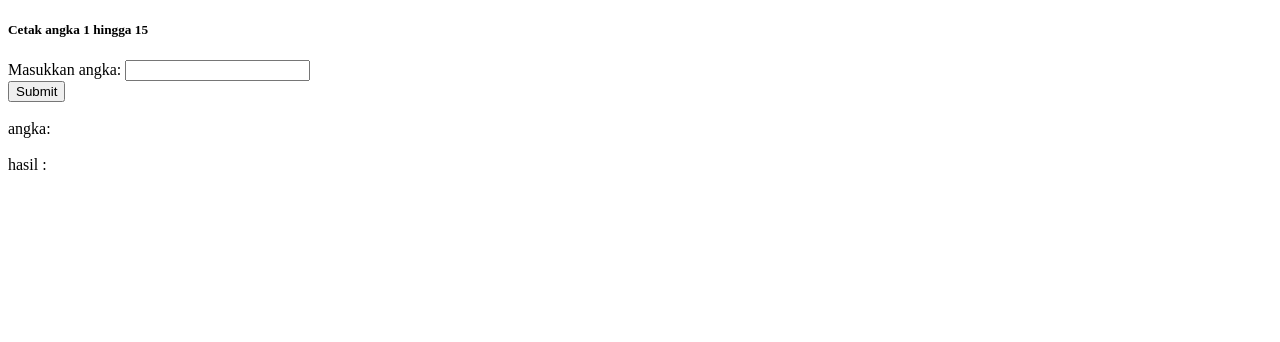
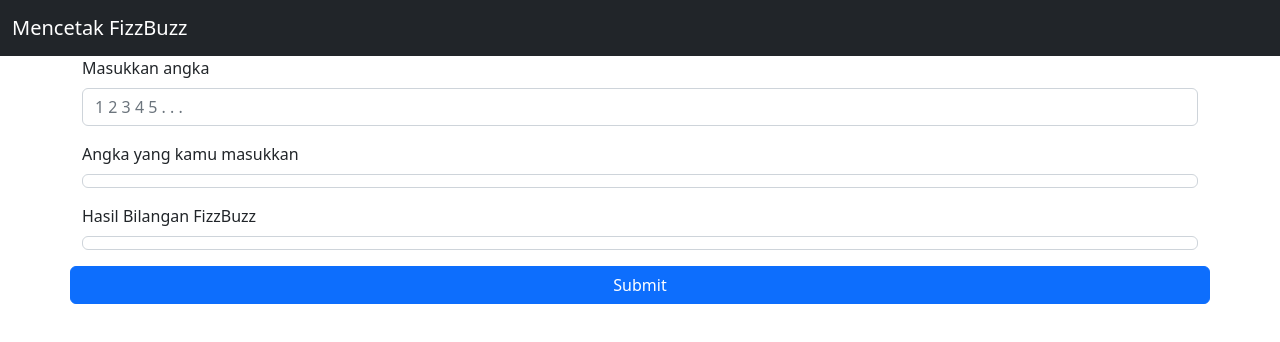
Before and after one commit to yunusf/Rftry_Quest-FizzBuzz, a plain HTML site: page index.html in a window 1280 px wide. Drawn offline with nearby package versions, Linux system fonts and the light colour scheme.

Commit message:
revisi-01_perbarui tampilan

```diff
--- a/index.html
+++ b/index.html
@@ -1,27 +1,43 @@
-<!DOCTYPE html>
+<!doctype html>
 <html lang="en">
     <head>
-    <meta charset="UTF-8">
-    <meta http-equiv="X-UA-Compatible" content="IE=edge">
-    <meta name="viewport" content="width=device-width, initial-scale=1.0">
-    <title>Document</title>
+
+        <meta charset="utf-8">
+        <meta name="viewport" content="width=device-width, initial-scale=1">
+        <title>Bootstrap demo</title>
+        <link href="https://cdn.jsdelivr.net/npm/bootstrap@5.2.2/dist/css/bootstrap.min.css" rel="stylesheet" integrity="sha384-Zenh87qX5JnK2Jl0vWa8Ck2rdkQ2Bzep5IDxbcnCeuOxjzrPF/et3URy9Bv1WTRi" crossorigin="anonymous">
+
     </head>
     <body>
-    <h5>Cetak angka 1 hingga 15</h5>
-    <span>Masukkan angka: </span>
-    <input type="number" id="n_angka">
 
-    <br>
-    <button onclick="prosesFizzBuzz()">Submit</button>
+        <nav class="navbar bg-dark">
+            <div class="container-fluid">
+                <a class="navbar-brand" style="color: white;">Mencetak FizzBuzz</a>
+            </div>
+        </nav>
 
-    <br><br>
-    <div>
-        angka:
-        <div id="t_angka"></div>
-        <br>
-        hasil :
-        <div id="t_hasil"></div>
+        <div class="container">
+            <div class="row">
+                <div class="mb-3">
+                    <label for="n_angka" class="form-label">Masukkan angka</label>
+                    <input type="number" class="form-control" id="n_angka" placeholder="1 2 3 4 5 . . .">
                 </div>
+                <fieldset disabled>
+                    <div class="mb-3">
+                        <label for="t_angka" class="form-label">Angka yang kamu masukkan</label>
+                        <div type="text" class="form-control" id="t_angka"></div>
+                    </div>
+                    <div class="mb-3">
+                        <label for="t_hasil" class="form-label">Hasil Bilangan FizzBuzz</label>
+                        <div type="text" class="form-control" id="t_hasil"></div>
+                    </div>
+                </fieldset>
+                <button class="btn btn-primary" onclick="prosesFizzBuzz()">Submit</button>
+            </div>
+        </div>
+
         <script src="index.js"></script>
+        <script src="https://cdn.jsdelivr.net/npm/bootstrap@5.2.2/dist/js/bootstrap.bundle.min.js" integrity="sha384-OERcA2EqjJCMA+/3y+gxIOqMEjwtxJY7qPCqsdltbNJuaOe923+mo//f6V8Qbsw3" crossorigin="anonymous"></script>
+
     </body>
 </html>
--- a/index.js
+++ b/index.js
@@ -5,31 +5,22 @@ function prosesFizzBuzz() {
     let arrHasil = [];
 
     function fizzBuzz(n) {
-        // let a = 1;
-
         for(i = 1; i <= n; i++) {
-            // a *= i;
-
             if (i % 3 == 0 && i % 5 == 0) {
-                // return "fizzbuzz";
-                arrHasil.push("fizzbuzz")
+                arrHasil.push(` fizzbuzz(${i})`);
             } else if (i % 5 == 0) {
-                // return "buzz";
-                arrHasil.push("buzz")
+                arrHasil.push(` buzz(${i})`);
             } else if (i % 3 == 0) {
-                // return "fizz";
-                arrHasil.push("fizz")
+                arrHasil.push(` fizz(${i})`);
             } else {
-                // return i;
-                arrHasil.push(i)
-                // console.log(i);
+                arrHasil.push(` ${i}`);
             }
         }
-        // return a;
     }
 
     console.log(arrHasil);
-    let hasil_fakto = fizzBuzz(id_angka);
+    fizzBuzz(id_angka);
+
     id_t_angka.innerText = id_angka;
     id_t_hasil.innerText = arrHasil;
 }
```
Lines whose indentation alone changed are shown as unchanged.
